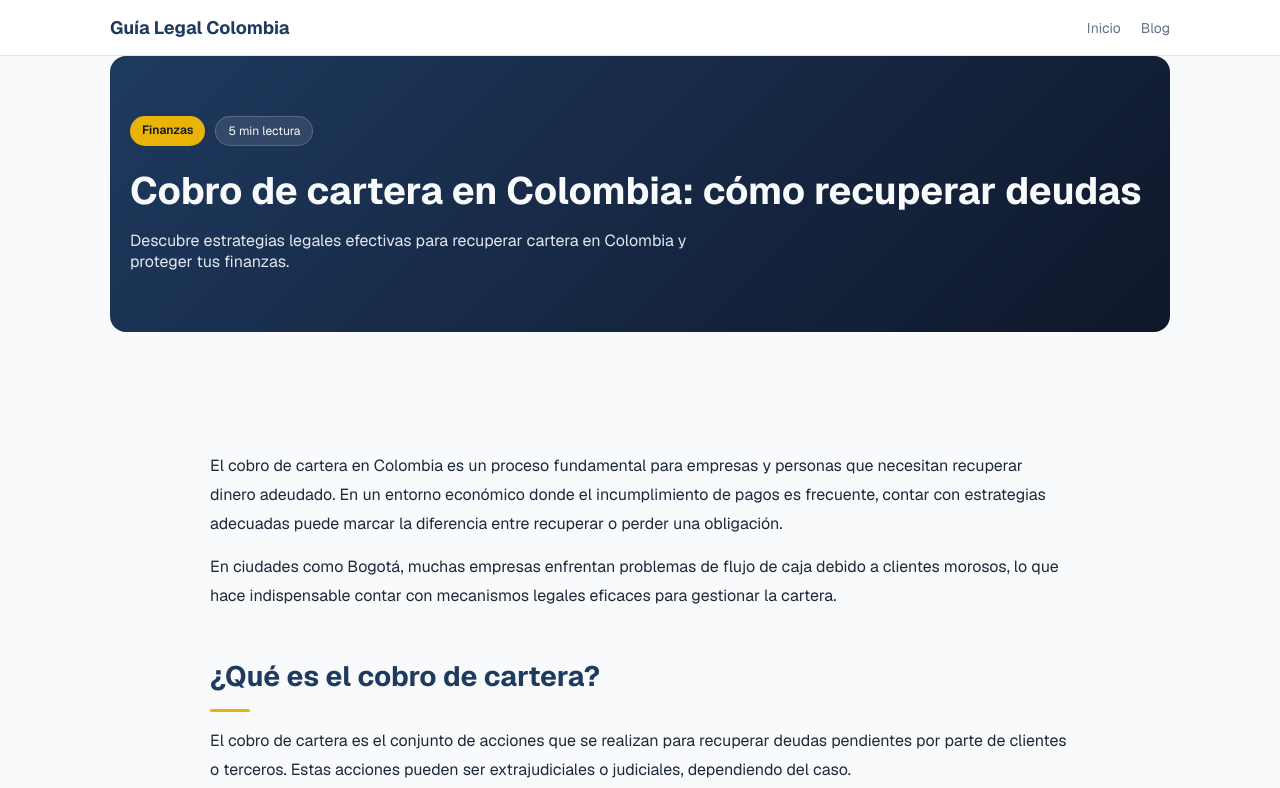
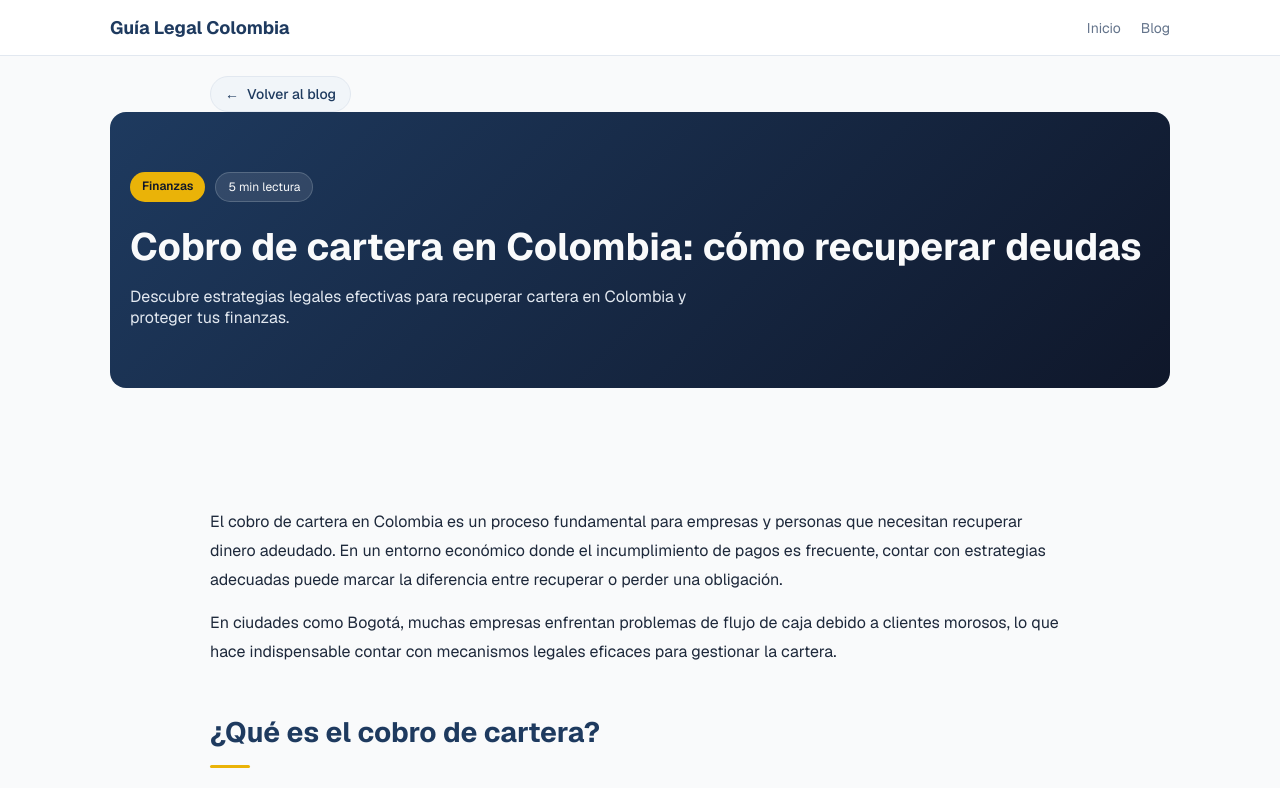
Before and after one commit to paginaswebpravice-prog/Blog-SEO-Pravice, a Next.js app: page /blog/cobro-cartera-colombia in a window 1280 px wide. Shown: the top 788 px of the page. Built offline with nearby package versions, Linux system fonts and the light colour scheme.

Commit message:
Updates style

```diff
--- a/src/app/Blog.module.css
+++ b/src/app/Blog.module.css
@@ -1,3 +1,53 @@
+/* ================= BACK ================= */
+
+.backWrapper {
+  max-width: 900px;
+  margin: 20px auto 0;
+  padding: 0 20px;
+}
+
+/* BOTÓN */
+
+.back {
+  display: inline-flex;
+  align-items: center;
+  gap: 8px;
+
+  font-size: 14px;
+  font-weight: 500;
+
+  color: #1e3a5f;
+
+  background: #f1f5f9;
+  border: 1px solid #e2e8f0;
+
+  padding: 8px 14px;
+  border-radius: 999px;
+
+  text-decoration: none;
+
+  transition: all 0.2s ease;
+}
+
+/* ICONO */
+
+.arrow {
+  transition: transform 0.2s ease;
+}
+
+/* HOVER */
+
+.back:hover {
+  background: #e2e8f0;
+  color: #0f172a;
+
+  transform: translateY(-1px);
+}
+
+.back:hover .arrow {
+  transform: translateX(-3px);
+}
+
 /* ================= CONTAINER ================= */
 
 .container {
--- a/src/app/blog/abogados-bogota/AbogadosBogota.module.css
+++ b/src/app/blog/abogados-bogota/AbogadosBogota.module.css
@@ -1,3 +1,53 @@
+/* ================= BACK ================= */
+
+.backWrapper {
+  max-width: 900px;
+  margin: 20px auto 0;
+  padding: 0 20px;
+}
+
+/* BOTÓN */
+
+.back {
+  display: inline-flex;
+  align-items: center;
+  gap: 8px;
+
+  font-size: 14px;
+  font-weight: 500;
+
+  color: #1e3a5f;
+
+  background: #f1f5f9;
+  border: 1px solid #e2e8f0;
+
+  padding: 8px 14px;
+  border-radius: 999px;
+
+  text-decoration: none;
+
+  transition: all 0.2s ease;
+}
+
+/* ICONO */
+
+.arrow {
+  transition: transform 0.2s ease;
+}
+
+/* HOVER */
+
+.back:hover {
+  background: #e2e8f0;
+  color: #0f172a;
+
+  transform: translateY(-1px);
+}
+
+.back:hover .arrow {
+  transform: translateX(-3px);
+}
+
 /* ================= CONTAINER ================= */
 
 .container {
--- a/src/app/blog/cobro-cartera-colombia/page.tsx
+++ b/src/app/blog/cobro-cartera-colombia/page.tsx
@@ -1,10 +1,18 @@
 "use client";
 
+import Link from "next/dist/client/link";
 import styles from "../../Blog.module.css";
 
 export default function CobroCarteraPage() {
   return (
     <>
+      {/* ================= BACK ================= */}
+      <div className={styles.backWrapper}>
+        <Link href="/" className={styles.back}>
+          <span className={styles.arrow}>←</span>
+          Volver al blog
+        </Link>
+      </div>
       {/* ================= HERO ================= */}
       <section className={styles.hero}>
         <div className={styles.badges}>
```
Also changed, not shown: src/app/blog/abogados-bogota/page.tsx (+8 -0 lines), src/app/blog/asesoria-juridica-empresas/page.tsx (+8 -0 lines), src/app/blog/como-crear-empresa-colombia/page.tsx (+36 -24 lines), src/app/blog/conciliacion-extrajudicial-colombia/page.tsx (+31 -20 lines), src/app/blog/constitucion-empresa-colombia/page.tsx (+34 -22 lines), src/app/blog/contratos-comerciales-colombia/page.tsx (+8 -0 lines), src/app/blog/derecho-comercial-colombia/page.tsx (+8 -0 lines), src/app/blog/procesos-ejecutivos-colombia/page.tsx (+8 -0 lines).
